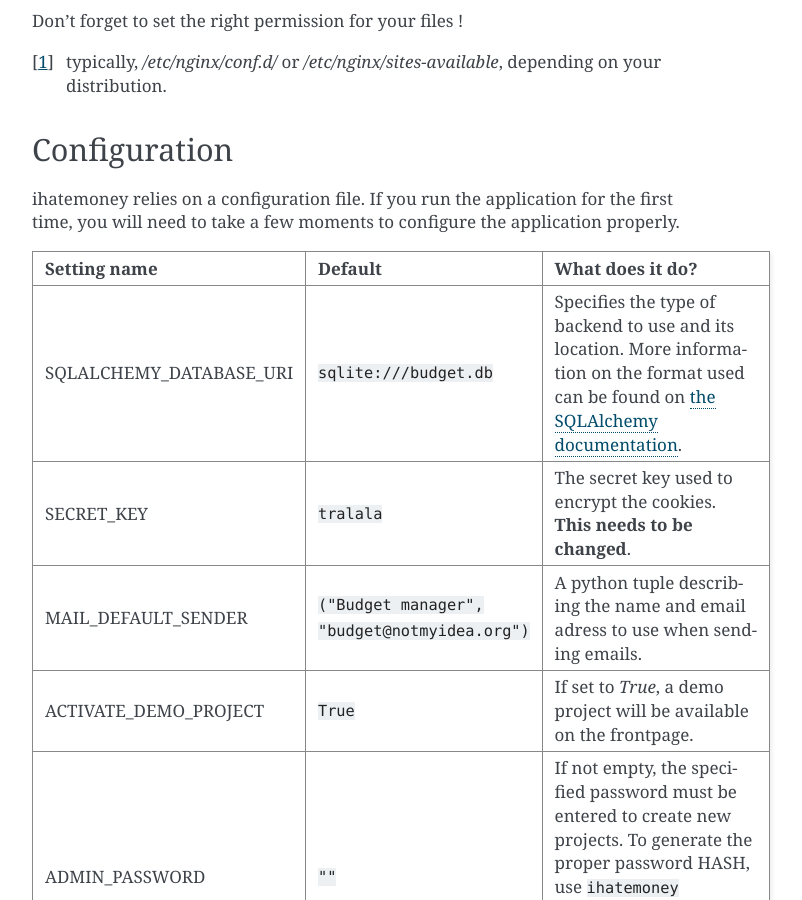
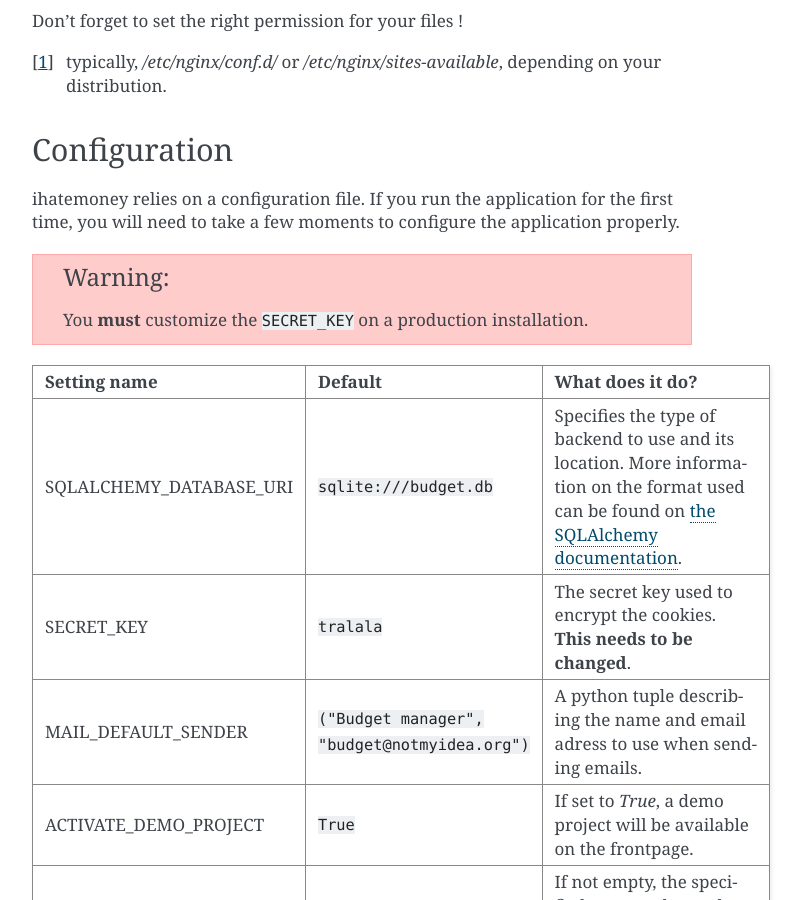
Before and after one commit to spiral-project/ihatemoney, a Sphinx documentation site: the page built from docs/installation.rst, in a window 1280 px wide and 900 px high, scrolled down 1929 px. Shown: the whole window, without its empty margins (388-1190 px from the left). Built offline with Sphinx 7.4.7, drawn with Linux system fonts in a browser that asks for light colours.

Commit message:
Add a big fat warning about SECRET_KEY in doc

```diff
--- a/docs/installation.rst
+++ b/docs/installation.rst
@@ -90,6 +90,8 @@
 first time, you will need to take a few moments to configure the application
 properly.
 
+.. warning:: You **must** customize the ``SECRET_KEY`` on a production installation.
+
 +----------------------------+---------------------------+----------------------------------------------------------------------------------------+
 | Setting name               |  Default                  | What does it do?                                                                       |
 +============================+===========================+========================================================================================+
```
